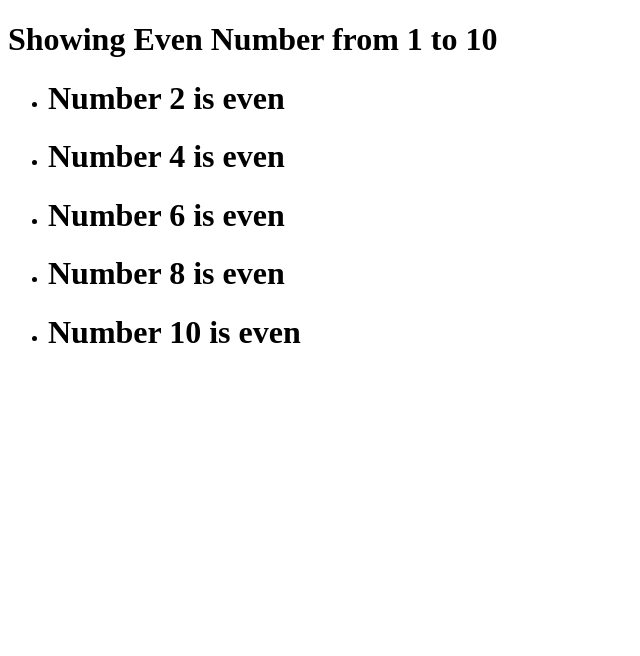
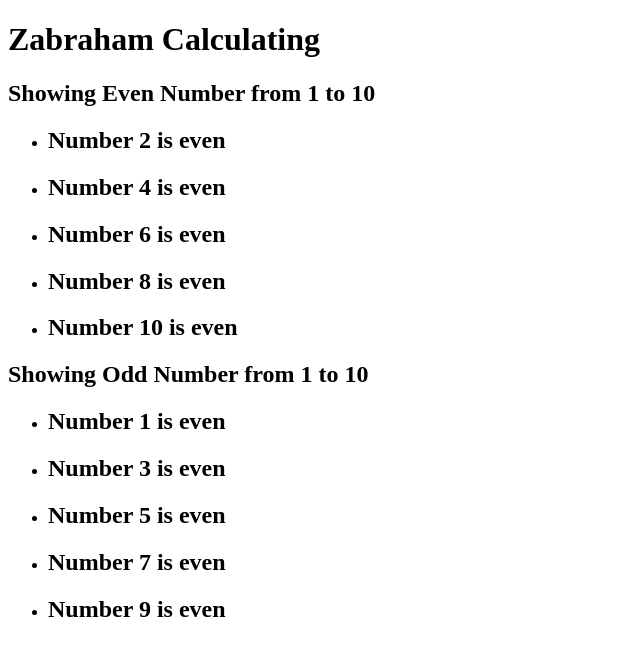
Before and after one commit to Zabraham-fab/My-projects, a Flask app: page /evens in a window 1280 px wide. Shown: the top 656 px of the page, without its empty margins (0-640 px from the left). Run offline with Flask 2, Linux system fonts and the light colour scheme.

Commit message:
done changes on flask-03-handling-routes.

```diff
--- a/flask-03-04-If-Handling-Routes_Get-Post-Methods/flask-03-handling-routes-and-if-for/flask-03-handling-routes/app.py
+++ b/flask-03-04-If-Handling-Routes_Get-Post-Methods/flask-03-handling-routes-and-if-for/flask-03-handling-routes/app.py
@@ -8,7 +8,7 @@ app = Flask(__name__)
 # and assign route of no path ('/')
 @app.route("/")
 def home():
-    return 'This is home page for no path, <h1> Welcome Home</h1>'
+    return 'This is home page for no path,  Zabraham <h1> Welcome Home ZABRAHAM </h1> '
 
 
 
@@ -16,14 +16,14 @@ def home():
 # and assign to the static route of ('about')
 @app.route('/about')
 def about():
-    return '<h1>This is my about page </h1>'
+    return '<h1>This is my about page </h1> <h2> Zabraham </h2>'
 
 
 # Create a function named error which returns a formatted string '<h1>Either you encountered an error or you are not authorized.</h1>'
 # and assign to the static route of ('error')
 @app.route('/error')
 def error():
-    return '<h1>Either you encountered an error or you are not authorized.</h1>'
+    return '<h1>Either you encountered an error or you are not authorized. But , authorized is Zabraham.</h1>'
 
 
 
@@ -60,7 +60,7 @@ def admin():
 # and assign to the route of ('/greet-admin')
 @app.route('/greet-admin')
 def greet_admin():
-    return redirect(url_for('greet', name='Master Admin!!!!'))
+    return redirect(url_for('greet', name='Master Zabraham!!!!'))
 
 
 
--- a/flask-03-04-If-Handling-Routes_Get-Post-Methods/flask-03-handling-routes-and-if-for/flask-03-handling-routes/templates/evens.html
+++ b/flask-03-04-If-Handling-Routes_Get-Post-Methods/flask-03-handling-routes-and-if-for/flask-03-handling-routes/templates/evens.html
@@ -4,11 +4,24 @@
     <title>List Evens</title>
 </head>
 <body>
-    <h1>Showing Even Number from 1 to 10</h1>
+    <h1>Zabraham Calculating</h1>
+</body>
+<body>
+    <h2>Showing Even Number from 1 to 10</h2>
     <ul>
      {% for x in range(1,11) %}
         {% if x % 2 == 0 %}
-        <li><h1>Number {{ x }} is even</h1></li>
+        <li><h2>Number {{ x }} is even</h2></li>
+        {% endif %}
+     {% endfor %}
+    </ul>
+</body>
+<body>
+    <h2>Showing Odd Number from 1 to 10</h2>
+    <ul>
+     {% for x in range(1,11) %}
+        {% if x % 2 == 1 %}
+        <li><h2>Number {{ x }} is even</h2></li>
         {% endif %}
      {% endfor %}
     </ul>
```
Also changed, not shown: flask-03-04-If-Handling-Routes_Get-Post-Methods/flask-03-handling-routes-and-if-for/flask-03-handling-routes/templates/list10.html (+7 -2 lines), test.txt (deleted).
